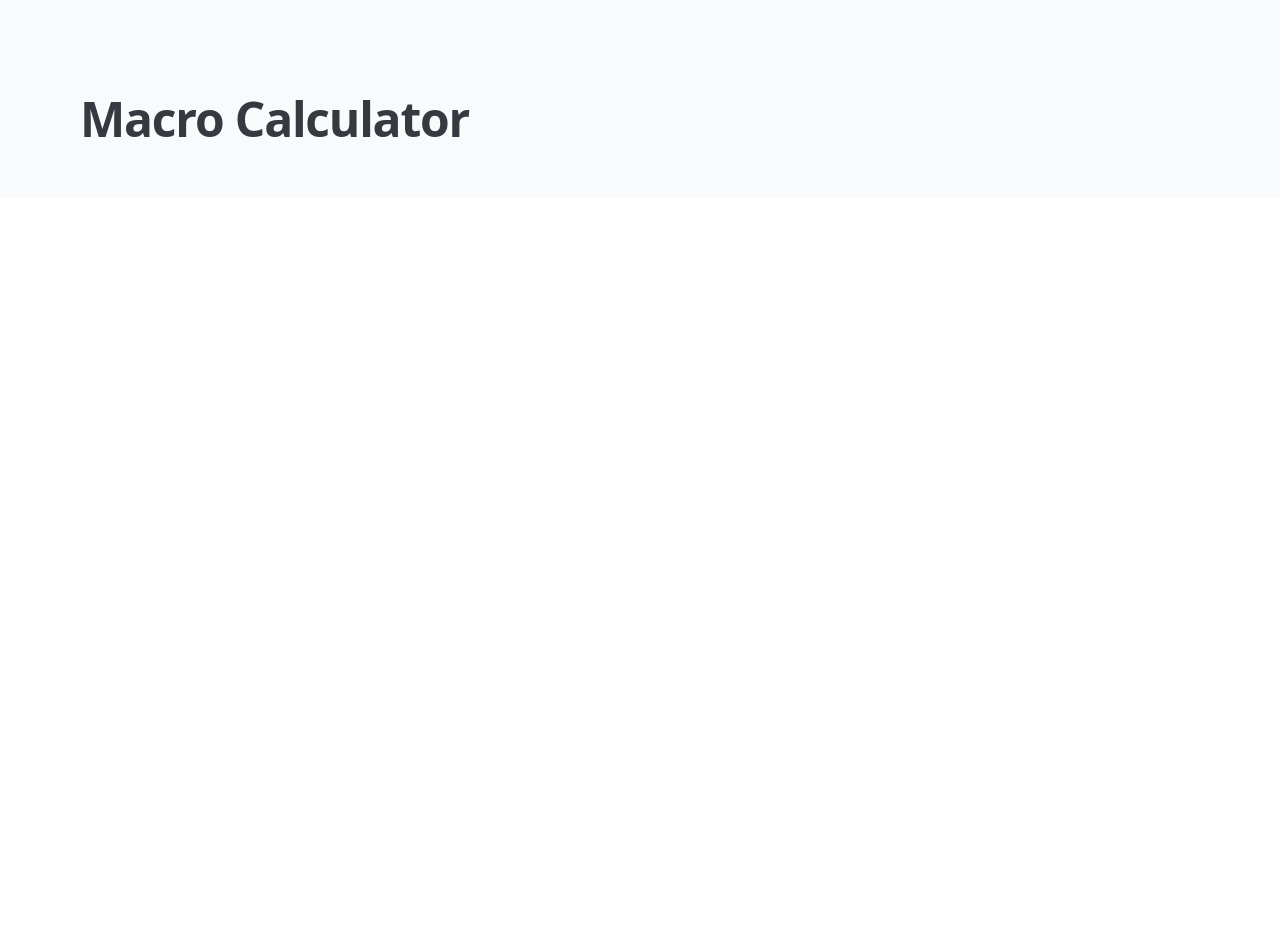
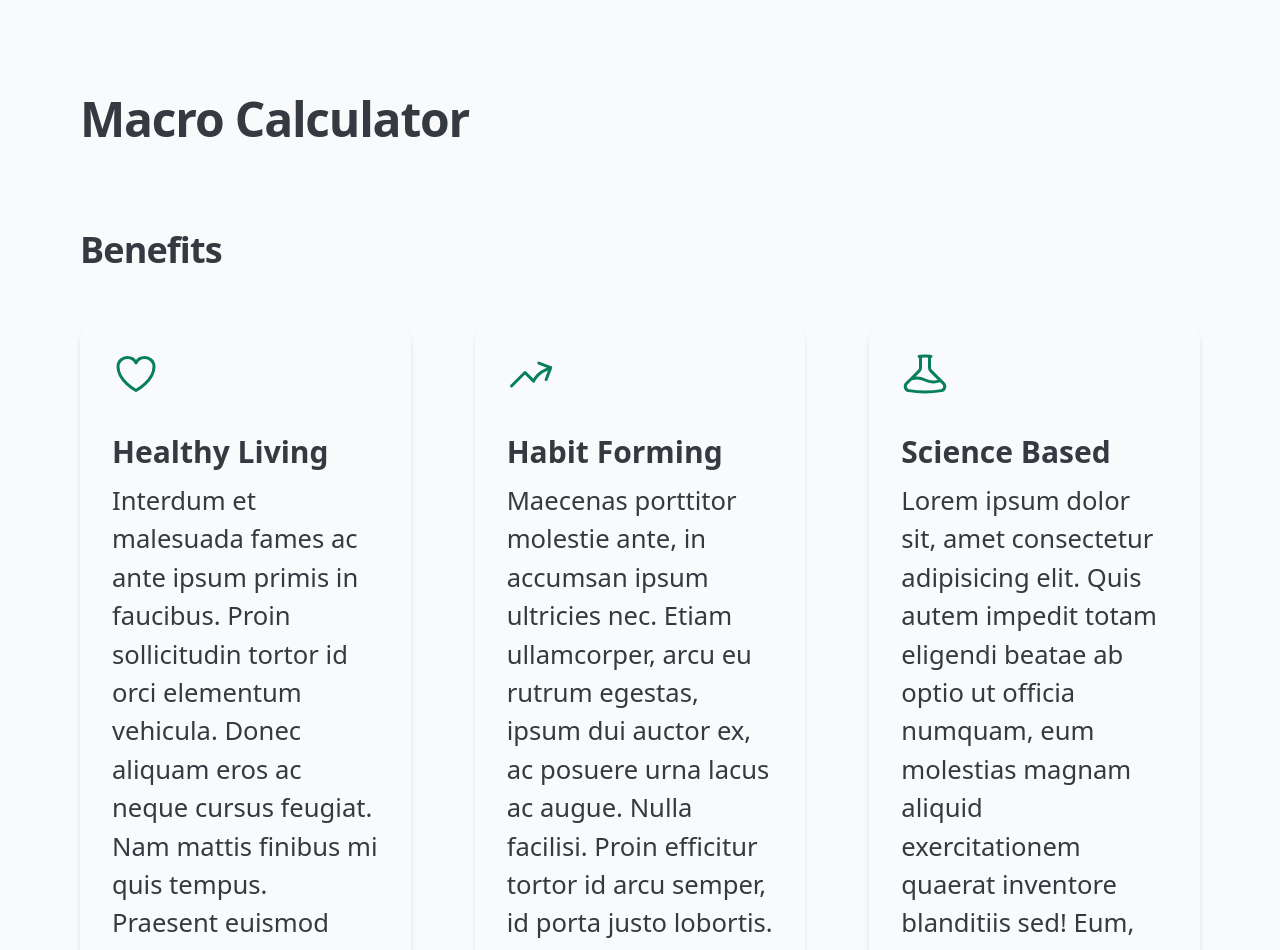
Before and after one commit to cityscapedview/Macro-Calculator, a React (Vite) app in the folder MacroCalculator/: page / in a window 1280 px wide. Shown: the top 950 px of the page. Before the commit the page ends 800 px from the top, so only its background shows below. Built offline with nearby package versions, Linux system fonts and the light colour scheme.

Commit message:
Benefits Section
+Added benefits section as component.

*Note: I will break down this section into smaller components for more optimal functionality.  I just want to get all sections converted and working first.

```diff
--- a/MacroCalculator/src/App.jsx
+++ b/MacroCalculator/src/App.jsx
@@ -2,13 +2,15 @@ import { useState } from "react";
 import Body from "./components/Body";
 import GlobalContainer from "./components/GlobalContainer";
 import Header from "./components/Header";
+import HealthBenefits from "./components/HealthBenefits";
 
 function App() {
   return (
     <div>
       <Body>
         <GlobalContainer>
-          <Header></Header>
+          <Header />
+          <HealthBenefits />
         </GlobalContainer>
       </Body>
     </div>
--- /dev/null
+++ b/MacroCalculator/src/components/HealthBenefits.jsx
@@ -0,0 +1,105 @@
+const HealthBenefits = () => {
+  return (
+    <>
+      {/*Health Section */}
+      <section className="mb-0">
+        {/* Section Title */}
+        <h2 className="mb-12 text-4xl tracking-tight font-semibold dark:text-slate-300">
+          Benefits
+        </h2>
+        {/* Column Grid Container */}
+        <div className="grid grid-cols-1 md:grid-cols-3 md:gap-x-16">
+          {/* Healthy Living Card */}
+          <div className="shadow-md p-8 rounded-3xl mb-16 dark:bg-slate-800">
+            {/* Heart svg */}
+            <svg
+              xmlns="http://www.w3.org/2000/svg"
+              fill="none"
+              viewBox="0 0 24 24"
+              strokeWidth="1.5"
+              stroke="currentColor"
+              className="stroke-[#087f5b] w-12 h-12 mb-6"
+            >
+              <path
+                strokeLinecap="round"
+                strokeLinejoin="round"
+                d="M21 8.25c0-2.485-2.099-4.5-4.688-4.5-1.935 0-3.597 1.126-4.312 2.733-.715-1.607-2.377-2.733-4.313-2.733C5.1 3.75 3 5.765 3 8.25c0 7.22 9 12 9 12s9-4.78 9-12z"
+              />
+            </svg>
+            {/* Healthy Living Title */}
+            <p className="text-3xl leading-7 font-bold py-4 dark:text-slate-300">
+              Healthy Living
+            </p>
+            {/* Healthy Living Text */}
+            <p className="text-[1.6rem] dark:text-slate-400">
+              Interdum et malesuada fames ac ante ipsum primis in faucibus.
+              Proin sollicitudin tortor id orci elementum vehicula. Donec
+              aliquam eros ac neque cursus feugiat. Nam mattis finibus mi quis
+              tempus. Praesent euismod pulvinar purus, sagittis porttitor purus.
+            </p>
+          </div>
+          {/* Habit Forming Card */}
+          <div className="shadow-md p-8 rounded-3xl mb-16 dark:bg-slate-800">
+            <svg
+              xmlns="http://www.w3.org/2000/svg"
+              fill="none"
+              viewBox="0 0 24 24"
+              strokeWidth="1.5"
+              stroke="currentColor"
+              className="stroke-[#087f5b] w-12 h-12 mb-6"
+            >
+              <path
+                strokeLinecap="round"
+                strokeLinejoin="round"
+                d="M2.25 18L9 11.25l4.306 4.307a11.95 11.95 0 015.814-5.519l2.74-1.22m0 0l-5.94-2.28m5.94 2.28l-2.28 5.941"
+              />
+            </svg>
+            {/* Habit Forming Title */}
+            <p className="text-3xl leading-7 font-bold py-4 dark:text-slate-300">
+              Habit Forming
+            </p>
+            {/* Habit Forming Text */}
+            <p className="text-[1.6rem] dark:text-slate-400">
+              Maecenas porttitor molestie ante, in accumsan ipsum ultricies nec.
+              Etiam ullamcorper, arcu eu rutrum egestas, ipsum dui auctor ex, ac
+              posuere urna lacus ac augue. Nulla facilisi. Proin efficitur
+              tortor id arcu semper, id porta justo lobortis. Nulla fringilla
+              sed quam vitae hendrerit.
+            </p>
+          </div>
+          {/* Science Based Card */}
+          <div className="shadow-md p-8 rounded-3xl mb-16 dark:bg-slate-800">
+            <svg
+              xmlns="http://www.w3.org/2000/svg"
+              fill="none"
+              viewBox="0 0 24 24"
+              strokeWidth="1.5"
+              stroke="currentColor"
+              className="stroke-[#087f5b] w-12 h-12 mb-6"
+            >
+              <path
+                strokeLinecap="round"
+                strokeLinejoin="round"
+                d="M9.75 3.104v5.714a2.25 2.25 0 01-.659 1.591L5 14.5M9.75 3.104c-.251.023-.501.05-.75.082m.75-.082a24.301 24.301 0 014.5 0m0 0v5.714c0 .597.237 1.17.659 1.591L19.8 15.3M14.25 3.104c.251.023.501.05.75.082M19.8 15.3l-1.57.393A9.065 9.065 0 0112 15a9.065 9.065 0 00-6.23-.693L5 14.5m14.8.8l1.402 1.402c1.232 1.232.65 3.318-1.067 3.611A48.309 48.309 0 0112 21c-2.773 0-5.491-.235-8.135-.687-1.718-.293-2.3-2.379-1.067-3.61L5 14.5"
+              />
+            </svg>
+            {/* Science Based Title */}
+            <p className="text-3xl leading-7 font-bold py-4 dark:text-slate-300">
+              Science Based
+            </p>
+            {/* Science Based Text */}
+            <p className="text-[1.6rem] dark:text-slate-400">
+              Lorem ipsum dolor sit, amet consectetur adipisicing elit. Quis
+              autem impedit totam eligendi beatae ab optio ut officia numquam,
+              eum molestias magnam aliquid exercitationem quaerat inventore
+              blanditiis sed! Eum, pariatur! Lorem, ipsum dolor sit amet
+              consectetur adipisicing elit.
+            </p>
+          </div>
+        </div>
+      </section>
+    </>
+  );
+};
+
+export default HealthBenefits;
```
Also changed, not shown: 1 other file (tests, documents, lock files or other folders).
